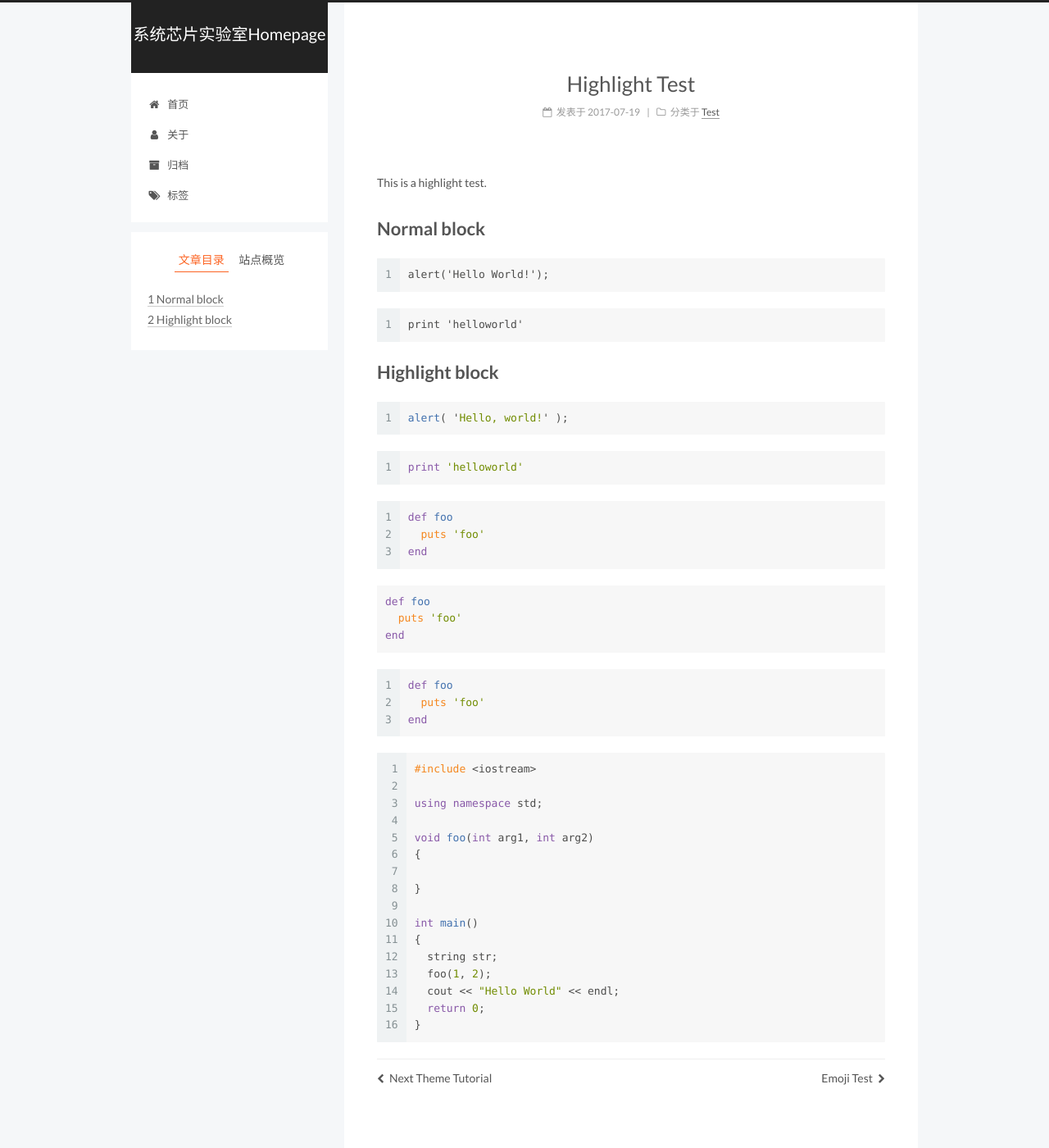
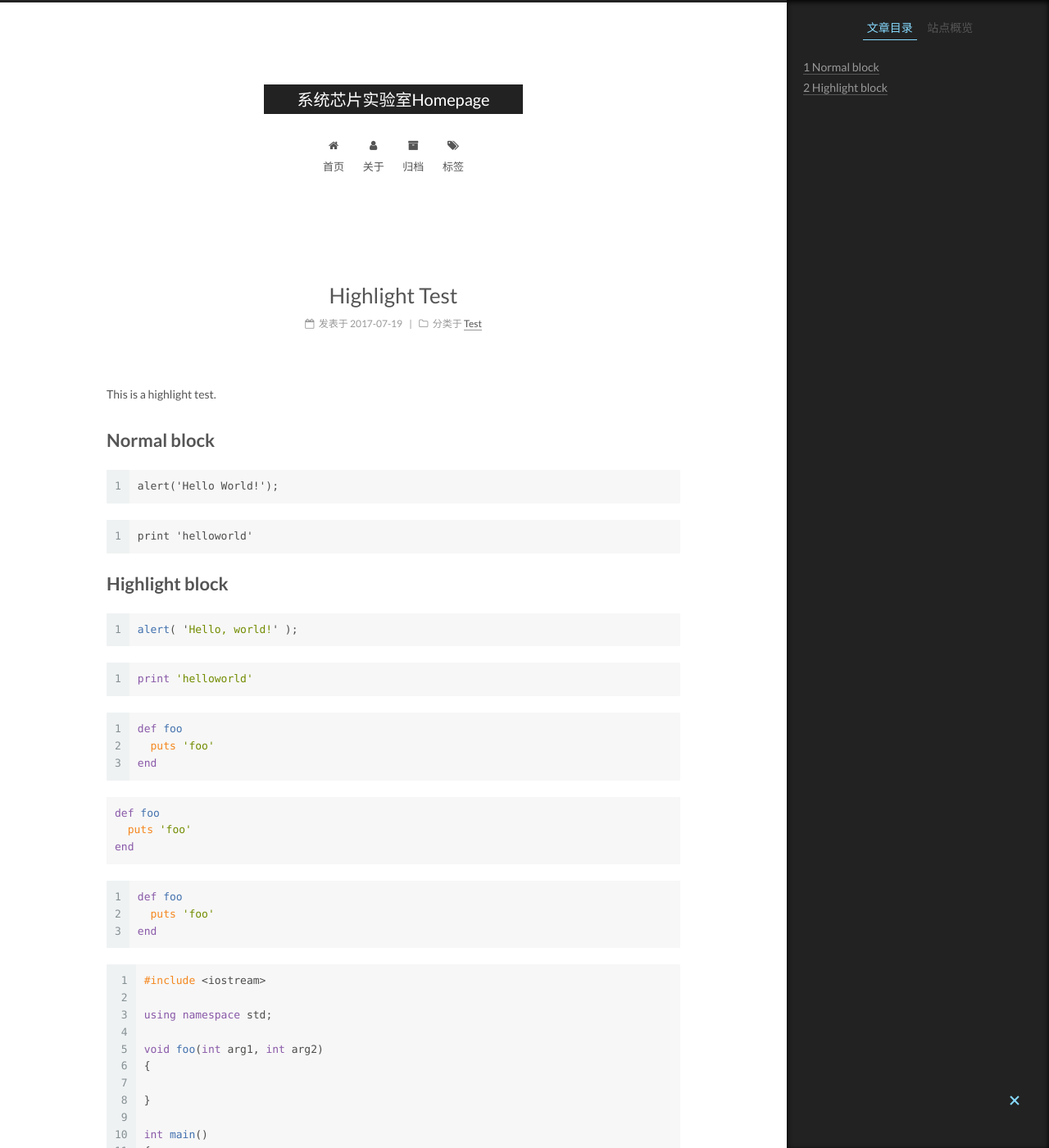
Before and after one commit to XTXPLAB/XTXPLAB.github.io, a Jekyll site: the page built from _posts/2017-07-19-highlight-test.md, in a window 1280 px wide and 1400 px high. Shown: the whole window at 82% size. Built offline with Jekyll 4.4.1, drawn with Linux system fonts in a browser that asks for light colours; some of the changed text lies outside the part shown.

Commit message:
Update _config.yml

```diff
--- a/_config.yml
+++ b/_config.yml
@@ -7,7 +7,7 @@
 title: 系统芯片实验室Homepage
 subtitle:
 description:
-author: 胡锐
+author: 系统芯片实验室研究团队
 # Support language: de, en, fr-FR, id, ja, ko, pt-BR, pt, ru, zh-Hans, zh-hk, zh-tw
 language: zh-Hans
 date_format: '%Y-%m-%d'
@@ -151,9 +151,9 @@ menu_icons:
 # ---------------------------------------------------------------
 
 # Schemes
-#scheme: Muse
+scheme: Muse
 #scheme: Mist
-scheme: Pisces
+#scheme: Pisces
 
 
 # ---------------------------------------------------------------
```
